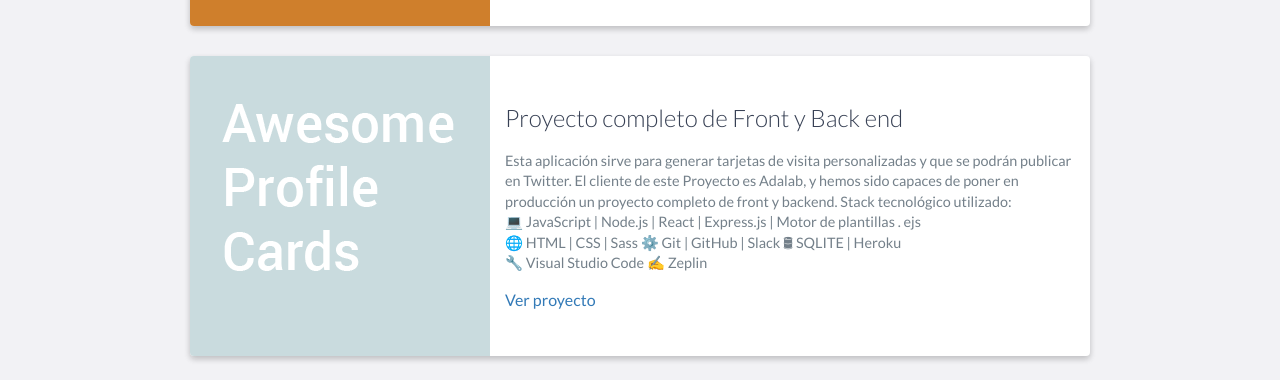
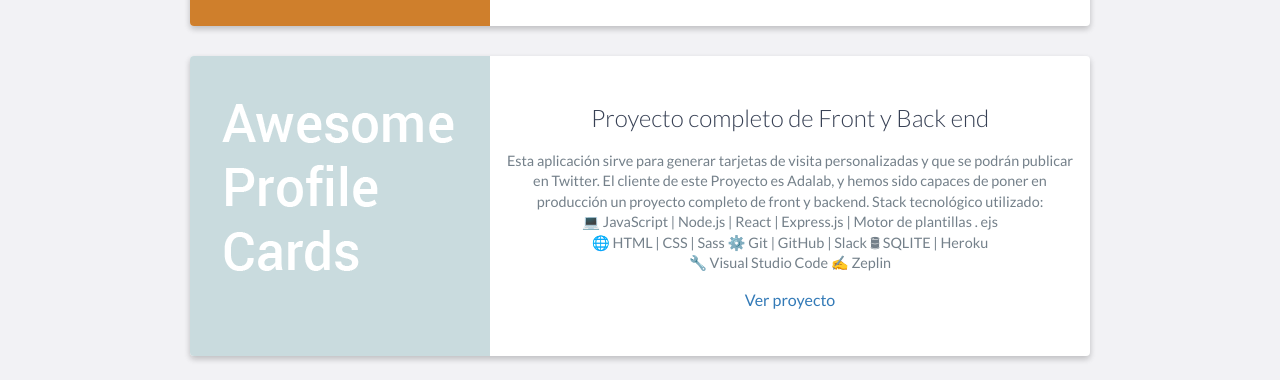
Before and after one commit to patricuismart/portfolio, a website: page index.html in a window 1280 px wide. Shown: the part 3617-3997 px from the top of the page. Drawn offline with nearby package versions, Linux system fonts and the light colour scheme; files that its build step writes are made by us from their sources.

Commit message:
Fix Projects

```diff
--- a/scss/styles.scss
+++ b/scss/styles.scss
@@ -646,7 +646,7 @@ footer {
 #projects {
   padding: 50px 15px;
   border-bottom: 1px solid $border;
-  //text-align: center;
+  text-align: center;
 
   h2 {
     color: $heading;
```
